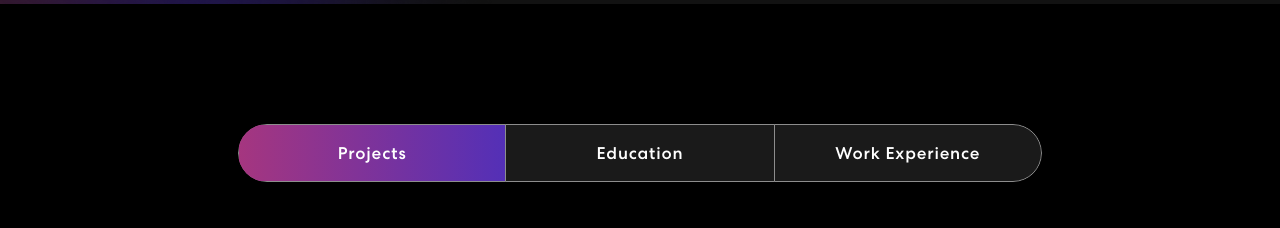
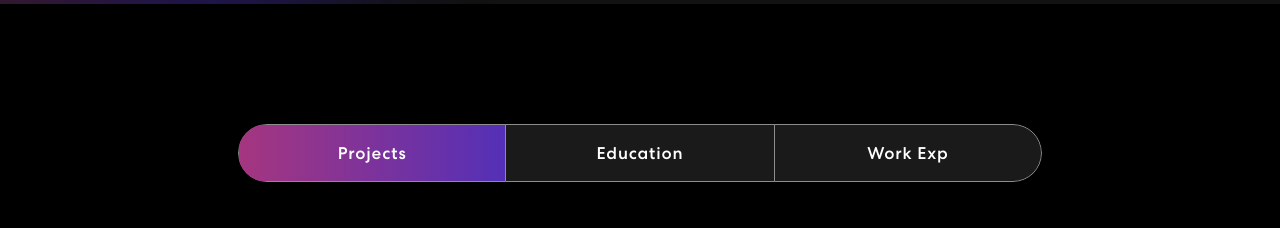
Before and after one commit to NandiniK0401/my-portfolio, a React (Create React App) app: page / in a window 1280 px wide. Shown: the part 1320-1548 px from the top of the page. Built offline with nearby package versions, Linux system fonts and the light colour scheme.

Commit message:
made few more changes

```diff
--- a/src/components/Projects.js
+++ b/src/components/Projects.js
@@ -86,7 +86,7 @@ export const Projects = () => {
                       <Nav.Link eventKey="second">Education</Nav.Link>
                     </Nav.Item>
                     <Nav.Item>
-                      <Nav.Link eventKey="third">Work Experience</Nav.Link>
+                      <Nav.Link eventKey="third">Work Exp</Nav.Link>
                     </Nav.Item>
                   </Nav>
                   <Tab.Content id="slideInUp" className={isVisible ? "animate__animated animate__slideInUp" : ""}>
```
